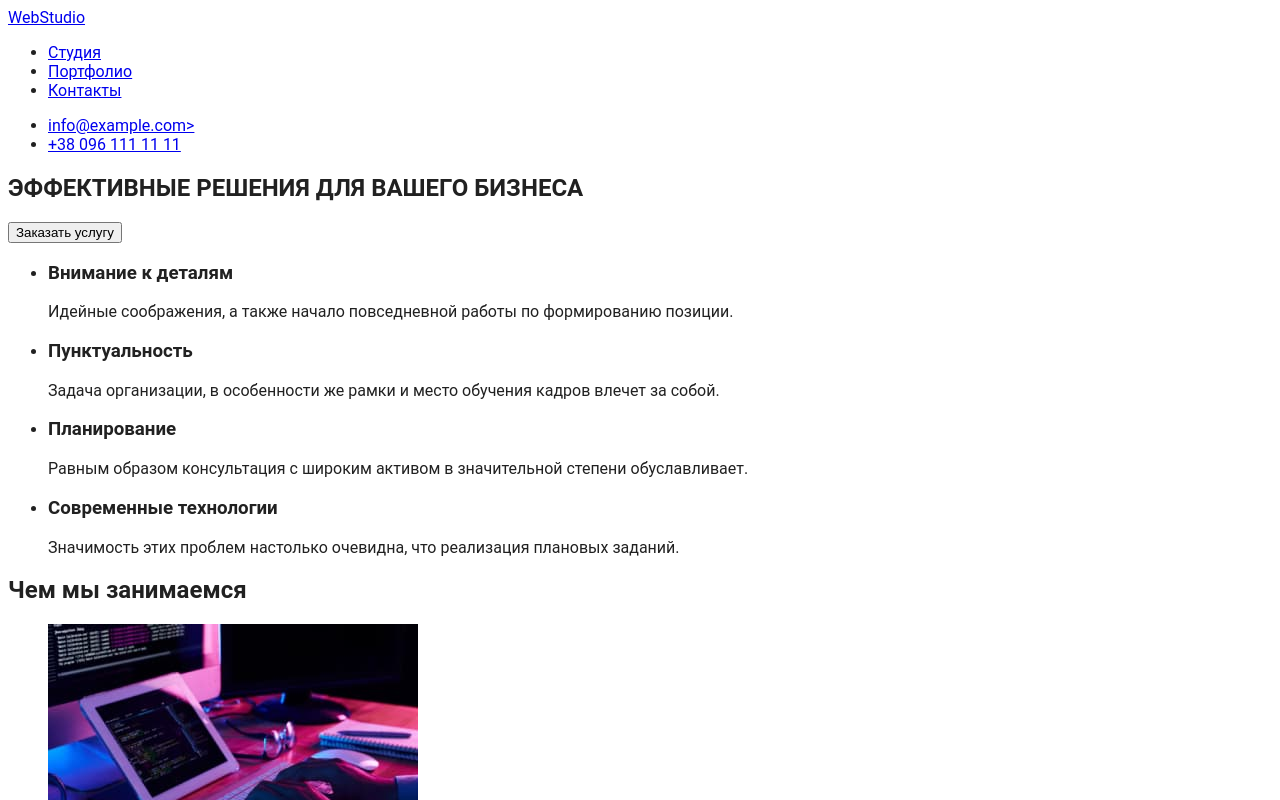
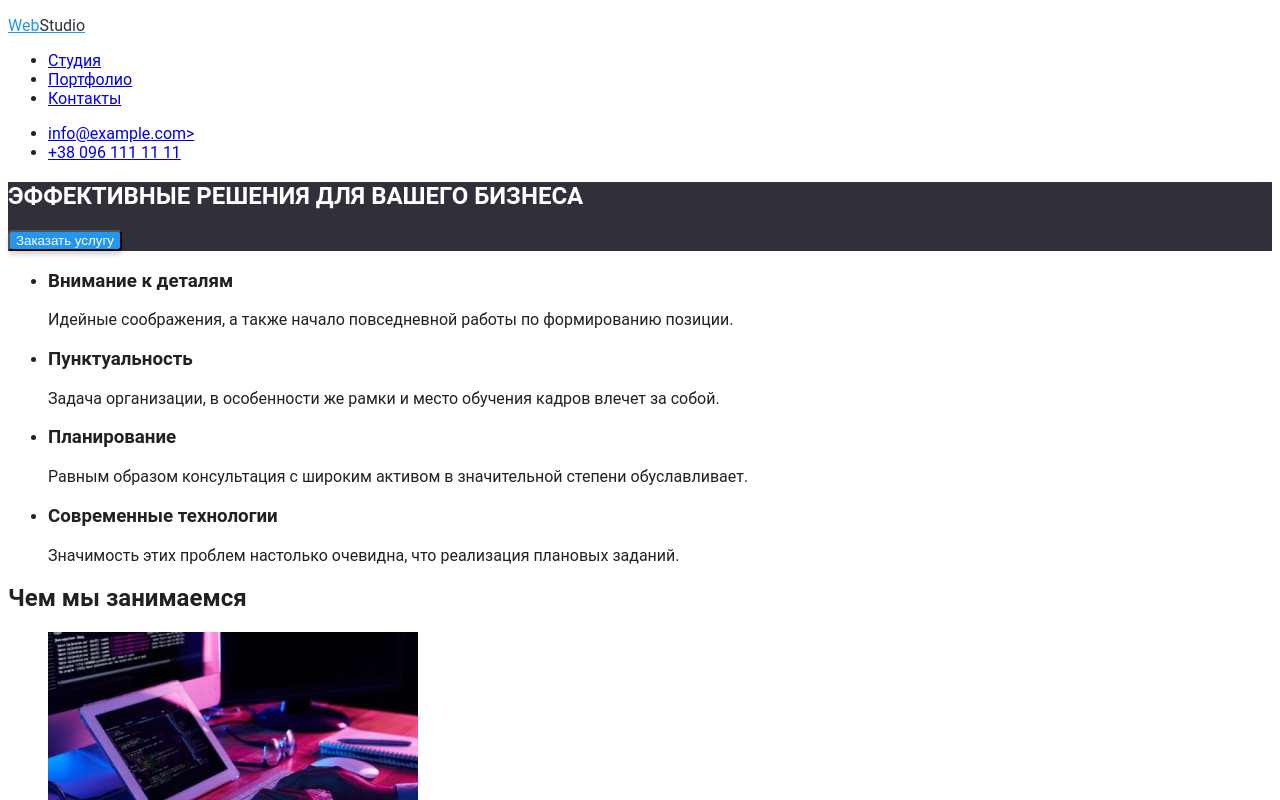
Before and after one commit to AlexBerdUa/goit-markup-hw-02, a plain HTML site: page index.html in a window 1280 px wide. Shown: the top 800 px of the page. Drawn offline with Linux system fonts and the light colour scheme.

Commit message:
hw2
start of decor

```diff
--- a/CSS/styles.css
+++ b/CSS/styles.css
@@ -1,13 +1,42 @@
 body{
-    font-family: Roboto;
+    font-family: 'Roboto', sans-serif;
     color: #212121;
+    background-color: #fff;
 }
+/* colors title #212121 first title,
+ adress #FFFFFF text #757575
+ footer with alpha rgba(255, 255, 255, 0.6)*/
 .contact-nav:hover,
 .contact-nav:focus,
 .site-nav:hover,
-.site-nav:focus {
+.site-nav:focus
+.order-link:hover{
     color: #2196F3;
 }
 .service-link:active {
     color: #2196F3;
 }
+.order-link{
+    background: #2196F3;
+    color: #FFFFFF;
+    box-shadow: 0px 4px 4px rgba(0, 0, 0, 0.15);
+    border-radius: 4px;
+}
+.order{
+    background-color: #2F303A;
+}
+.order-title{
+    color: #ffffff;
+}
+.team{
+    background-color: #F5F4FA;
+}
+.footer{
+    background-color: #2F303A;
+}
+.logo{
+    color: #2196F3;
+}
+.studio{
+    color: #2F303A;
+}
--- a/index.html
+++ b/index.html
@@ -10,7 +10,7 @@
    <header class="page-header">
        <nav>
        <a href="./index.html" class="logo">
-           WebStudio
+           <p class="logo">Web<span class="studio">Studio</span></p>
         </a>
         <ul class="site-nav">
             <li><a href="./index.html">Студия</a></li>
@@ -26,9 +26,9 @@
    </header>
    <main>
    <div>
-       <section>
-           <h1>ЭФФЕКТИВНЫЕ РЕШЕНИЯ ДЛЯ ВАШЕГО БИЗНЕСА</h1>
-           <button type="button">Заказать услугу</button>
+       <section class="order">
+           <h1 class="order-title">ЭФФЕКТИВНЫЕ РЕШЕНИЯ ДЛЯ ВАШЕГО БИЗНЕСА</h1>
+           <button type="button" class="order-link">Заказать услугу</button>
        </section>
    </div>
    <section>
@@ -60,8 +60,8 @@
            <li><img src="./Images/img-3.jpg" alt="img_work_on_phone" width="370"></li>
        </ul>
    </section>
-   <section>
-        <h2>Наша команда</h2>
+   <section class="team">
+        <h2 class="team-title">Наша команда</h2>
         <ul>
             <li>
                 <img src="./Images/img_p.jpg" alt="photo1" width="270">
@@ -86,7 +86,7 @@
         </ul>
    </section>
     </main>
-   <footer>
+   <footer class="footer">
         <a>href="./index.html">WebStuido</a>
         <address>
               <ul class="contact-nav">
```
